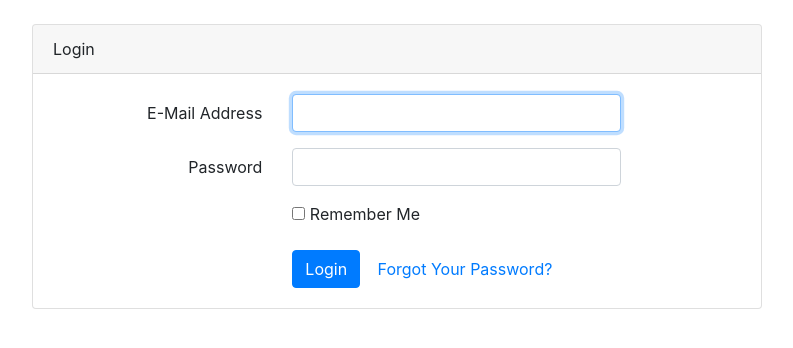
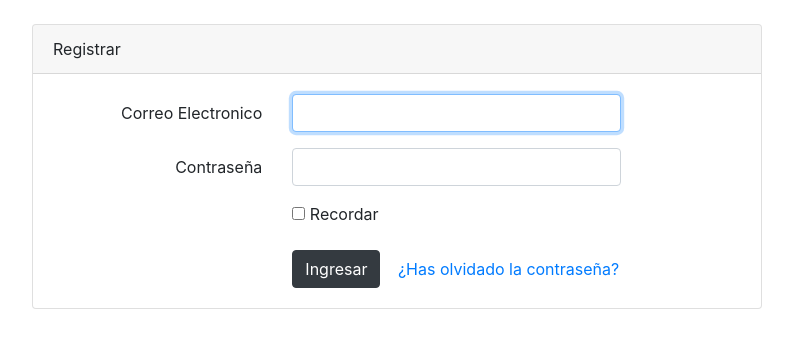
Before and after one commit to hramose/administracion_conjuntos, a Laravel app: page /login in a window 1280 px wide. Shown: the part 56-404 px from the top of the page, without its empty margins (243-1036 px from the left). Run offline with Laravel 8, Linux system fonts and the light colour scheme; some libraries are stand-ins or nearby versions.

Commit message:
Se hacen modificaciones a welcome, login y register.

```diff
--- a/resources/views/auth/login.blade.php
+++ b/resources/views/auth/login.blade.php
@@ -5,14 +5,14 @@
     <div class="row justify-content-center">
         <div class="col-md-8">
             <div class="card">
-                <div class="card-header">{{ __('Login') }}</div>
+                <div class="card-header">{{ __('Registrar') }}</div>
 
                 <div class="card-body">
                     <form method="POST" action="{{ route('login') }}">
                         @csrf
 
                         <div class="form-group row">
-                            <label for="email" class="col-sm-4 col-form-label text-md-right">{{ __('E-Mail Address') }}</label>
+                            <label for="email" class="col-sm-4 col-form-label text-md-right">{{ __('Correo Electronico') }}</label>
 
                             <div class="col-md-6">
                                 <input id="email" type="email" class="form-control{{ $errors->has('email') ? ' is-invalid' : '' }}" name="email" value="{{ old('email') }}" required autofocus>
@@ -26,7 +26,7 @@
                         </div>
 
                         <div class="form-group row">
-                            <label for="password" class="col-md-4 col-form-label text-md-right">{{ __('Password') }}</label>
+                            <label for="password" class="col-md-4 col-form-label text-md-right">{{ __('Contraseña') }}</label>
 
                             <div class="col-md-6">
                                 <input id="password" type="password" class="form-control{{ $errors->has('password') ? ' is-invalid' : '' }}" name="password" required>
@@ -43,7 +43,7 @@
                             <div class="col-md-6 offset-md-4">
                                 <div class="checkbox">
                                     <label>
-                                        <input type="checkbox" name="remember" {{ old('remember') ? 'checked' : '' }}> {{ __('Remember Me') }}
+                                        <input type="checkbox" name="remember" {{ old('remember') ? 'checked' : '' }}> {{ __('Recordar') }}
                                     </label>
                                 </div>
                             </div>
@@ -51,12 +51,12 @@
 
                         <div class="form-group row mb-0">
                             <div class="col-md-8 offset-md-4">
-                                <button type="submit" class="btn btn-primary">
-                                    {{ __('Login') }}
+                                <button type="submit" class="btn btn-dark">
+                                    {{ __('Ingresar') }}
                                 </button>
 
                                 <a class="btn btn-link" href="{{ route('password.request') }}">
-                                    {{ __('Forgot Your Password?') }}
+                                    {{ __('¿Has olvidado la contraseña?') }}
                                 </a>
                             </div>
                         </div>
--- a/resources/views/auth/register.blade.php
+++ b/resources/views/auth/register.blade.php
@@ -87,7 +87,7 @@
 
                         <div class="form-group row mb-0">
                             <div class="col-md-6 offset-md-4">
-                                <button type="submit" class="btn btn-primary">
+                                <button type="submit" class="btn btn-dark">
                                     {{ __('Registrar') }}
                                 </button>
                             </div>
```
Also changed, not shown: public/img/administracion_1.jpg (deleted), public/img/administracion_2.jpg (deleted), public/img/administracion_3.jpg (deleted), public/img/eje1.jpg (added), public/img/eje2.jpg (added), public/img/eje3.jpg (added), public/img/eje4.jpg (added).
